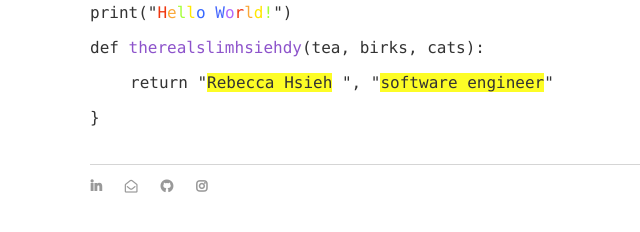
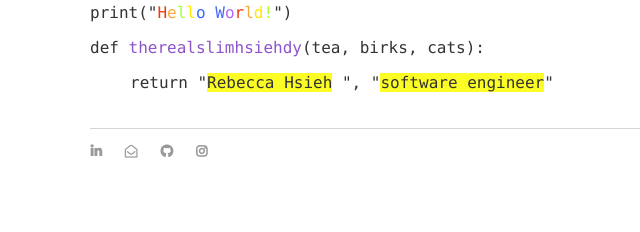
Before and after one commit to therealslimhsiehdy/therealslimhsiehdy.github.io, a Jekyll site: the page built from index.html, in a window 1280 px wide. Shown: the part 195-427 px from the top of the page, without its empty margins (225-865 px from the left). Built offline with Jekyll 4.4.1, drawn with Linux system fonts in a browser that asks for light colours; nearby versions of some CDN libraries.

Commit message:
Fix wild bracket

```diff
--- a/_layouts/default.html
+++ b/_layouts/default.html
@@ -33,9 +33,6 @@
 
        			<p class="cb">def <font color="#8D53CB">therealslimhsiehdy</font>(tea, birks, cats):</p>
        			<p class="tab cb">return "<span style="background-color: #FDFD26">Rebecca Hsieh</span> ", "<span style="background-color: #FDFD26">software engineer</span>"</p>
-
-
-       			<p class="cb">}</p>
        			<br>
     		</div><!-- /.blurb -->
 		</div><!-- /.container -->
```
